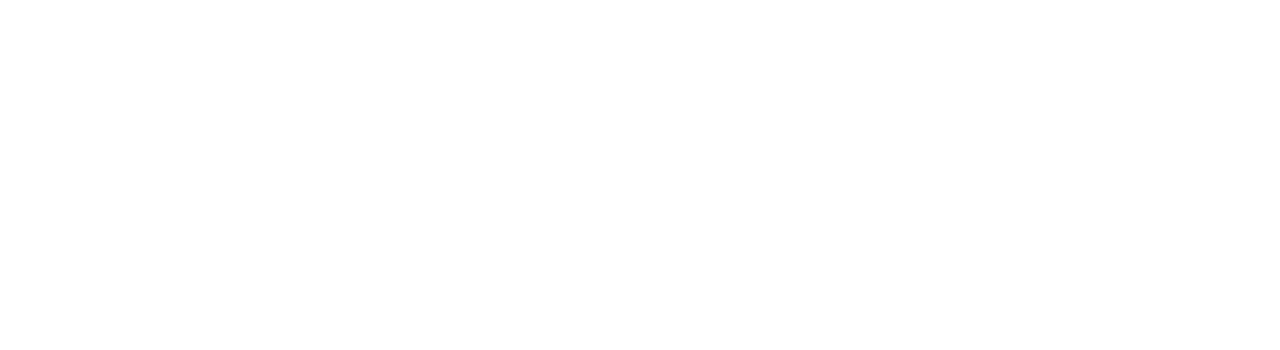
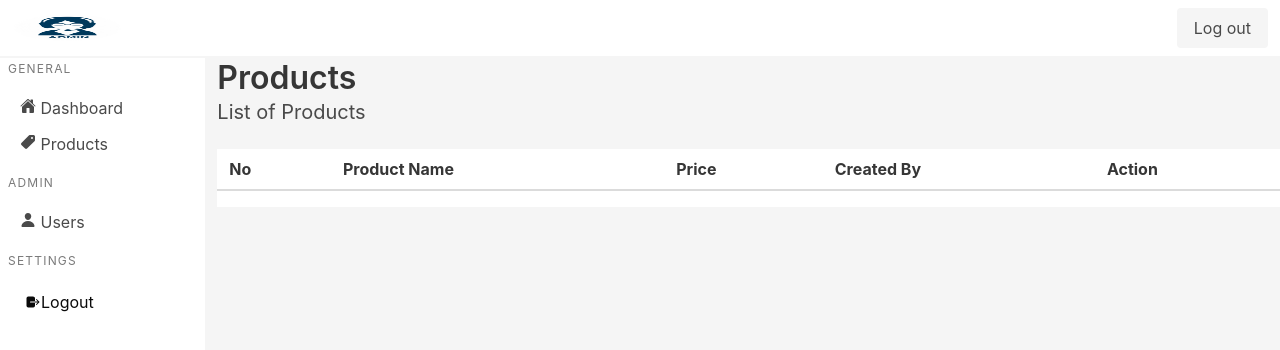
Before and after one commit to MuchDarmawanSyam/auth-mern, a React (Create React App) app in the folder client/: page /products in a window 1280 px wide. Before the commit this address had no page. Shown: the top 350 px of the page. Built offline with nearby package versions, Linux system fonts and the light colour scheme.

Commit message:
Membuat component product list

```diff
--- a/client/src/App.js
+++ b/client/src/App.js
@@ -5,6 +5,8 @@
  } from "react-router-dom";
  import Dashboard from "./pages/Dashboard";
  import Login from "./components/Login";
+ import Users from "./pages/Users";
+ import Products from "./pages/Products";
 
 function App() {
   return (
@@ -12,6 +14,8 @@
       <Routes>
       <Route path="/" element={<Login />} />
         <Route path="/dashboard" element={<Dashboard />} />
+        <Route path="/users" element={<Users />} />
+        <Route path="/products" element={<Products />} />
       </Routes>
     </BrowserRouter>
   );
--- /dev/null
+++ b/client/src/components/ProductList.jsx
@@ -0,0 +1,32 @@
+import React from 'react'
+
+const ProductList = () => {
+  return (
+    <div>
+        <h1 className='title'>Products</h1>
+        <h2 className='subtitle'>List of Products</h2>
+        <table className='table is-striped is-fullwidth'>
+            <thead>
+                <tr>
+                    <th>No</th>
+                    <th>Product Name</th>
+                    <th>Price</th>
+                    <th>Created By</th>
+                    <th>Action</th>
+                </tr>
+            </thead>
+            <tbody>
+                <tr>
+                    <td></td>
+                    <td></td>
+                    <td></td>
+                    <td></td>
+                    <td></td>
+                </tr>
+            </tbody>
+        </table>
+    </div>
+  )
+}
+
+export default ProductList
--- a/client/src/components/Sidebar.jsx
+++ b/client/src/components/Sidebar.jsx
@@ -12,7 +12,7 @@
             <NavLink to={"/dashboard"}><IoHome/> Dashboard</NavLink>
           </li>
           <li>
-          <NavLink to={"/product"}><IoPricetag/> Products</NavLink>
+          <NavLink to={"/products"}><IoPricetag/> Products</NavLink>
           </li>
         </ul>
         <p className="menu-label">Admin</p>
--- /dev/null
+++ b/client/src/pages/Products.jsx
@@ -0,0 +1,13 @@
+import React from 'react'
+import Layout from './Layout'
+import ProductList from "../components/ProductList"
+
+const Products = () => {
+  return (
+    <Layout>
+        <ProductList />
+    </Layout>
+  )
+}
+
+export default Products
--- /dev/null
+++ b/client/src/pages/Users.jsx
@@ -0,0 +1,13 @@
+import React from 'react'
+import Layout from './Layout'
+import UserList from '../components/UserList'
+
+const Users = () => {
+  return (
+    <Layout>
+        <UserList />
+    </Layout>
+  )
+}
+
+export default Users
```
